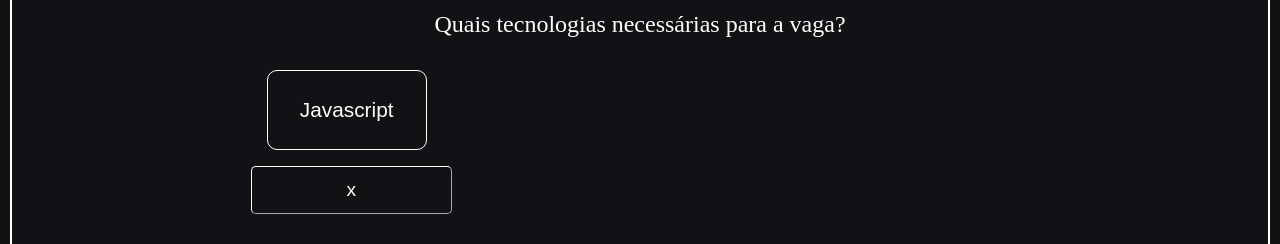
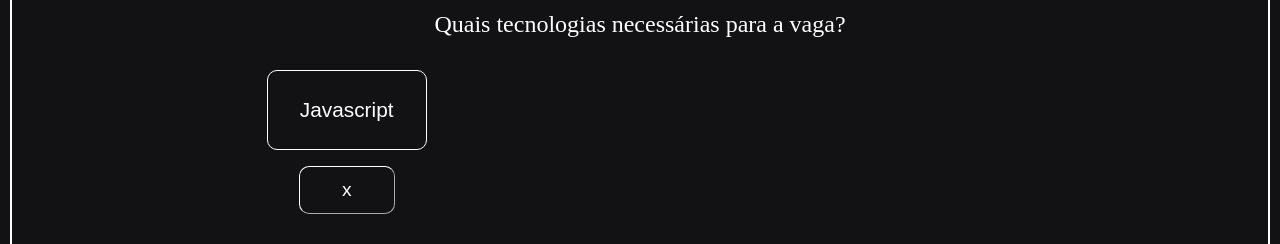
Before and after one commit to denner-august/JobNow, a Next.js app in the folder job-now/: page /CreateJob in a window 1280 px wide. Shown: the part 771-1015 px from the top of the page. Built offline with nearby package versions, Linux system fonts and the light colour scheme; no server answers.

Commit message:
Update createJobForm.module.scss

```diff
--- a/job-now/components/homePage/components/formCreateJob/createJobForm.module.scss
+++ b/job-now/components/homePage/components/formCreateJob/createJobForm.module.scss
@@ -75,6 +75,7 @@
       height: auto;
 
       width: 90%;
+
       label,
       input {
         height: 100%;
@@ -94,7 +95,24 @@
       }
 
       li {
+        display: flex;
+        flex-direction: column;
+        justify-content: center;
+        align-items: center;
+
+        height: auto;
         margin: 1rem 0px;
+
+        button {
+          width: 50%;
+          border-radius: 10px;
+
+          transition: 0.5ms;
+        }
+
+        button:active {
+          background-color: rgb(216, 95, 95);
+        }
       }
 
       input[type="radio"] {
```
